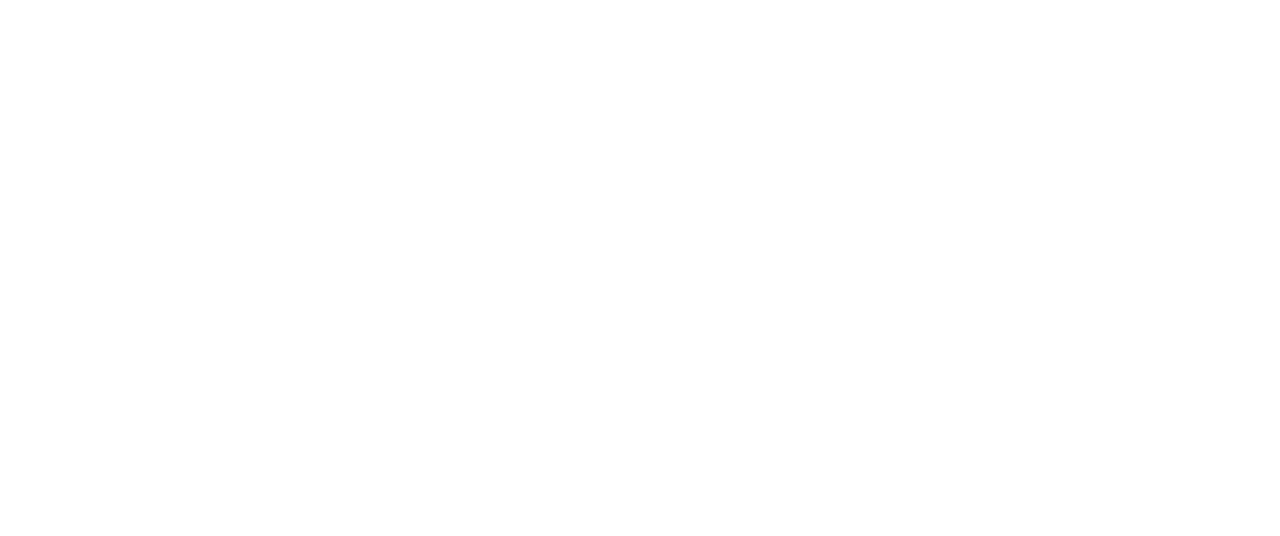
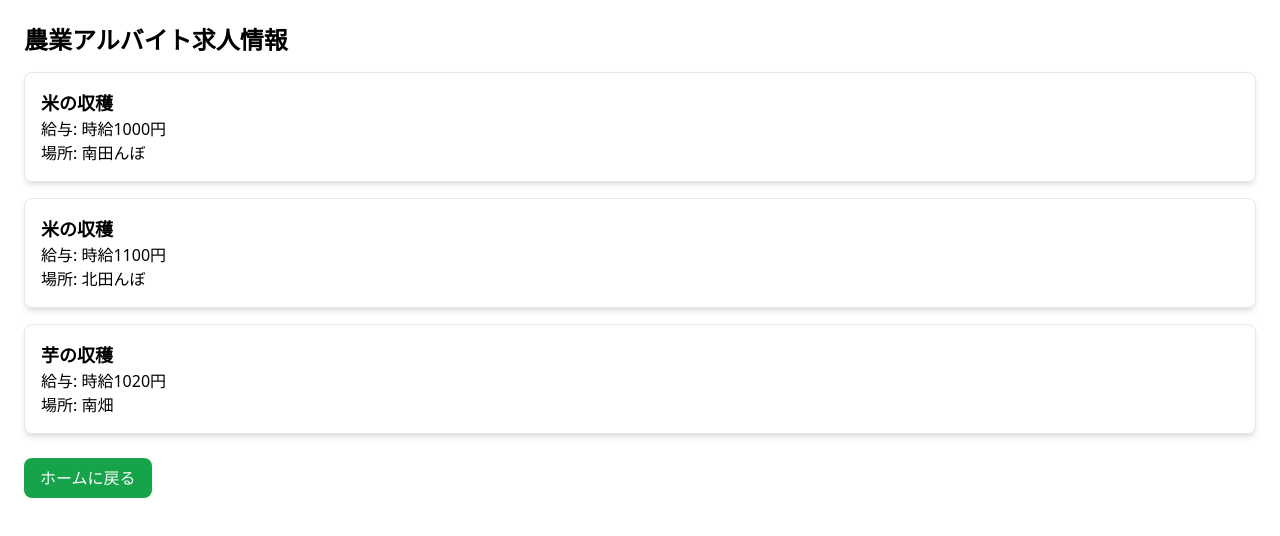
Before and after one commit to tsuchida-y/Takizawa_hackathon_ver7, a React (Vite) app: page /jobpage in a window 1280 px wide. Before the commit this address had no page. Shown: the top 536 px of the page. Built offline with nearby package versions, Linux system fonts and the light colour scheme.

Commit message:
画面の作成と遷移

```diff
--- a/src/main.tsx
+++ b/src/main.tsx
@@ -5,6 +5,8 @@ import BusinessDashboard from './pages/BusinessDashboard.tsx';
 import './index.css';
 import { BrowserRouter, Routes, Route } from 'react-router-dom';
 import Shop from './pages/Shop.tsx';
+import JobPage from './pages/JobPage.tsx';
+import EventPage from './pages/EventPage.tsx';
 
 createRoot(document.getElementById('root')!).render(
   <StrictMode>
@@ -13,6 +15,8 @@ createRoot(document.getElementById('root')!).render(
       <Route path="/home" element={<App />} />
       <Route path="/businessdashboard" element={<BusinessDashboard />} />
       <Route path="/shop" element={<Shop />} />
+      <Route path="/jobpage" element={<JobPage />} />
+      <Route path="/eventpage" element={<EventPage />} />
     </Routes>
     </BrowserRouter>
   </StrictMode>
--- a/src/pages/App.tsx
+++ b/src/pages/App.tsx
@@ -72,7 +72,10 @@ function App() {
         {/* Category Sections */}
         <div className="grid md:grid-cols-3 gap-8 mb-12">
           {/* Events */}
-          <div className="bg-white rounded-xl shadow-sm p-6">
+          <div
+            className="bg-white rounded-xl shadow-sm p-6 cursor-pointer"
+            onClick={() => navigate('/eventpage')}
+          >
             <div className="flex items-center justify-between mb-4">
               <div className="flex items-center space-x-2">
                 <Calendar className="h-6 w-6 text-green-600" />
@@ -82,21 +85,19 @@ function App() {
             </div>
             <div className="space-y-4">
               {events.slice(0, 3).map((event, index) => (
-                <div key={index} className="flex items-start space-x-4">
-                  <div className="bg-green-100 text-green-800 px-3 py-1 rounded text-sm">
-                    {event.date.month}/{event.date.day}
-                  </div>
-                  <div>
-                    <h3 className="font-medium">{event.title}</h3>
-                    <p className="text-sm text-gray-600">{event.place}</p>
-                  </div>
+                <div key={index} className="border-l-4 border-green-500 pl-4">
+                  <h3 className="font-medium">{event.title}</h3>
+                  <p className="text-sm text-gray-600">{event.place}</p>
                 </div>
               ))}
             </div>
           </div>
 
           {/* Jobs */}
-          <div className="bg-white rounded-xl shadow-sm p-6">
+          <div
+            className="bg-white rounded-xl shadow-sm p-6 cursor-pointer"
+            onClick={() => navigate('/jobpage')}
+          >
             <div className="flex items-center justify-between mb-4">
               <div className="flex items-center space-x-2">
                 <Briefcase className="h-6 w-6 text-green-600" />
@@ -105,7 +106,7 @@ function App() {
               <ChevronRight className="h-5 w-5 text-gray-400" />
             </div>
             <div className="space-y-4">
-              {jobs.slice(0,3).map((job, index) => (
+              {jobs.slice(0, 3).map((job, index) => (
                 <div key={index} className="border-l-4 border-green-500 pl-4">
                   <h3 className="font-medium">{job.title}</h3>
                   <p className="text-sm text-gray-600">{job.salary}</p>
@@ -116,15 +117,16 @@ function App() {
           </div>
 
           {/* Shop */}
-          <div className="bg-white rounded-xl shadow-sm p-6">
+          <div
+            className="bg-white rounded-xl shadow-sm p-6 cursor-pointer"
+            onClick={() => navigate('/shop')}
+          >
             <div className="flex items-center justify-between mb-4">
               <div className="flex items-center space-x-2">
                 <ShoppingBag className="h-6 w-6 text-green-600" />
                 <h2 className="text-xl font-semibold">ショップ</h2>
               </div>
-              <ChevronRight className="h-5 w-5 text-gray-400 cursor-pointer"
-              onClick={() => navigate('/shop')}
-              />
+              <ChevronRight className="h-5 w-5 text-gray-400" />
             </div>
             <div className="grid grid-cols-2 gap-4">
               {products.slice(0, 3).map((product, index) => (
--- /dev/null
+++ b/src/pages/EventPage.tsx
@@ -0,0 +1,34 @@
+import { useNavigate } from 'react-router-dom';
+import events from '../assets/events.json';
+
+function EventPage() {
+  const navigate = useNavigate();
+
+  return (
+    <div className="min-h-screen bg-white p-6">
+      <h1 className="text-2xl font-bold mb-4">イベント情報</h1>
+      <div className="space-y-4">
+        {events.map((event, index) => (
+          <div key={index} className="border rounded-lg p-4 shadow-md">
+            <h2 className="text-lg font-semibold">{event.title}</h2>
+            <p>開催日: {event.date.month}/{event.date.day}</p>
+            <p>場所: {event.place}</p>
+            <ul className="list-disc list-inside mt-2 text-sm text-gray-600">
+              {event.text.map((desc, i) => (
+                <li key={i}>{desc}</li>
+              ))}
+            </ul>
+          </div>
+        ))}
+      </div>
+      <button
+        onClick={() => navigate('/home')}
+        className="mt-6 px-4 py-2 bg-green-600 text-white rounded-lg"
+      >
+        ホームに戻る
+      </button>
+    </div>
+  );
+}
+
+export default EventPage;
--- /dev/null
+++ b/src/pages/JobPage.tsx
@@ -0,0 +1,29 @@
+import { useNavigate } from 'react-router-dom';
+import jobs from '../assets/jobs.json';
+
+function JobPage() {
+  const navigate = useNavigate();
+
+  return (
+    <div className="min-h-screen bg-white p-6">
+      <h1 className="text-2xl font-bold mb-4">農業アルバイト求人情報</h1>
+      <div className="space-y-4">
+        {jobs.map((job, index) => (
+          <div key={index} className="border rounded-lg p-4 shadow-md">
+            <h2 className="text-lg font-semibold">{job.title}</h2>
+            <p>給与: {job.salary}</p>
+            <p>場所: {job.place}</p>
+          </div>
+        ))}
+      </div>
+      <button
+        onClick={() => navigate('/home')}
+        className="mt-6 px-4 py-2 bg-green-600 text-white rounded-lg"
+      >
+        ホームに戻る
+      </button>
+    </div>
+  );
+}
+
+export default JobPage;
--- a/src/pages/Shop.tsx
+++ b/src/pages/Shop.tsx
@@ -7,13 +7,13 @@ function Shop() {
     return (
         <div className="min-h-screen bg-white p-6">
             <h1 className="text-2xl font-bold mb-4">ショップ</h1>
-            <div className="grid grid-cols-2 gap-4">
+            <div className="grid grid-cols-2 gap-2">
                 {products.map((product, index) => (
-                    <div key={index} className="group cursor-pointer">
+                    <div key={index} className="group cursor-pointer flex flex-col items-start">
                         <img
                             src={product.picture.path}
                             alt={product.picture.alt}
-                            className="w-full h-24 object-cover rounded-lg mb-2"
+                            className="w-1/4 h-auto object-contain rounded-lg mb-1"
                         />
                         <h3 className="text-sm font-medium group-hover:text-green-600">
                             {product.name}
@@ -22,6 +22,12 @@ function Shop() {
                     </div>
                 ))}
             </div>
+            <button
+              onClick={() => navigate('/home')}
+              className="mt-6 px-4 py-2 bg-green-600 text-white rounded-lg"
+            >
+              ホームに戻る
+            </button>
         </div>
     );
 }
```
